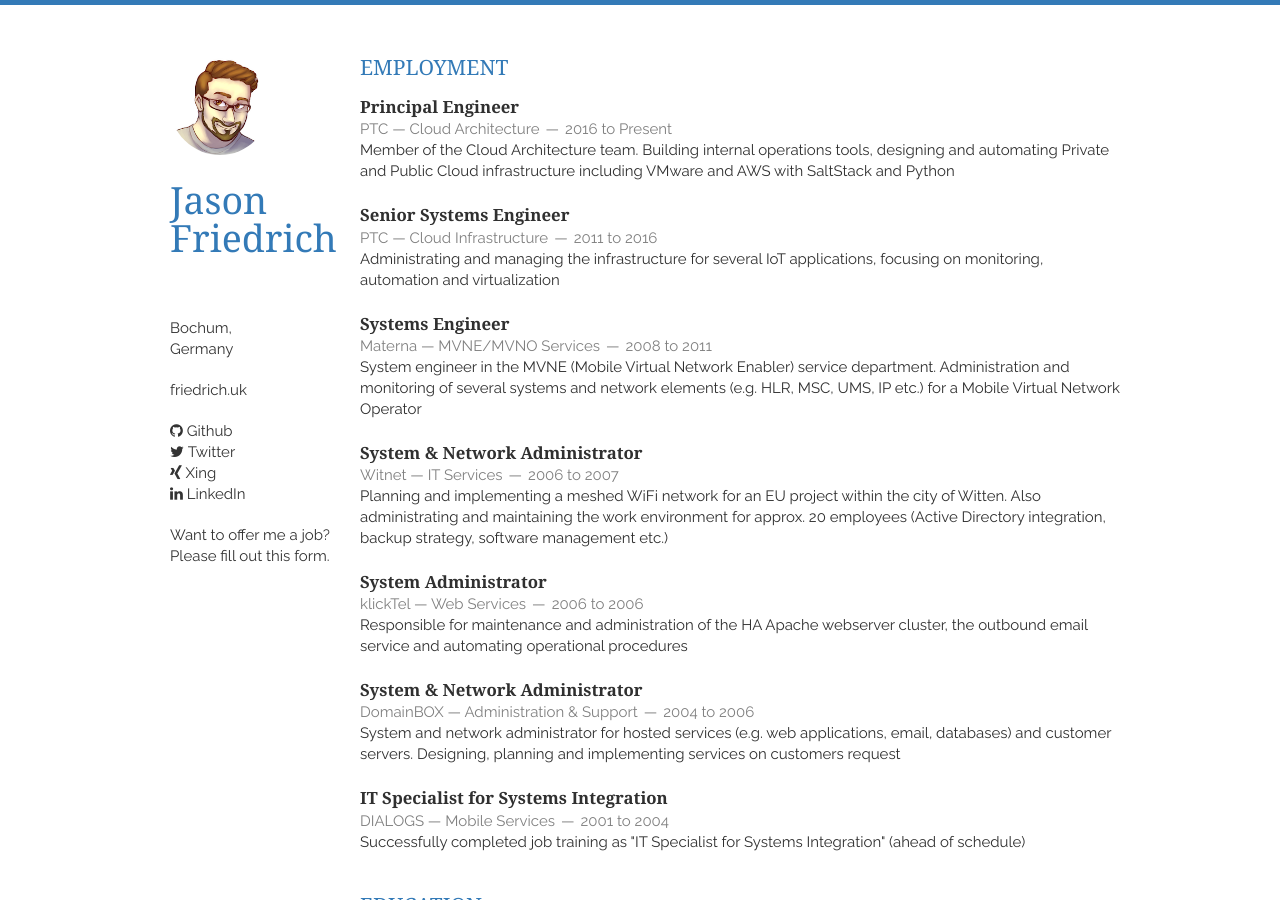
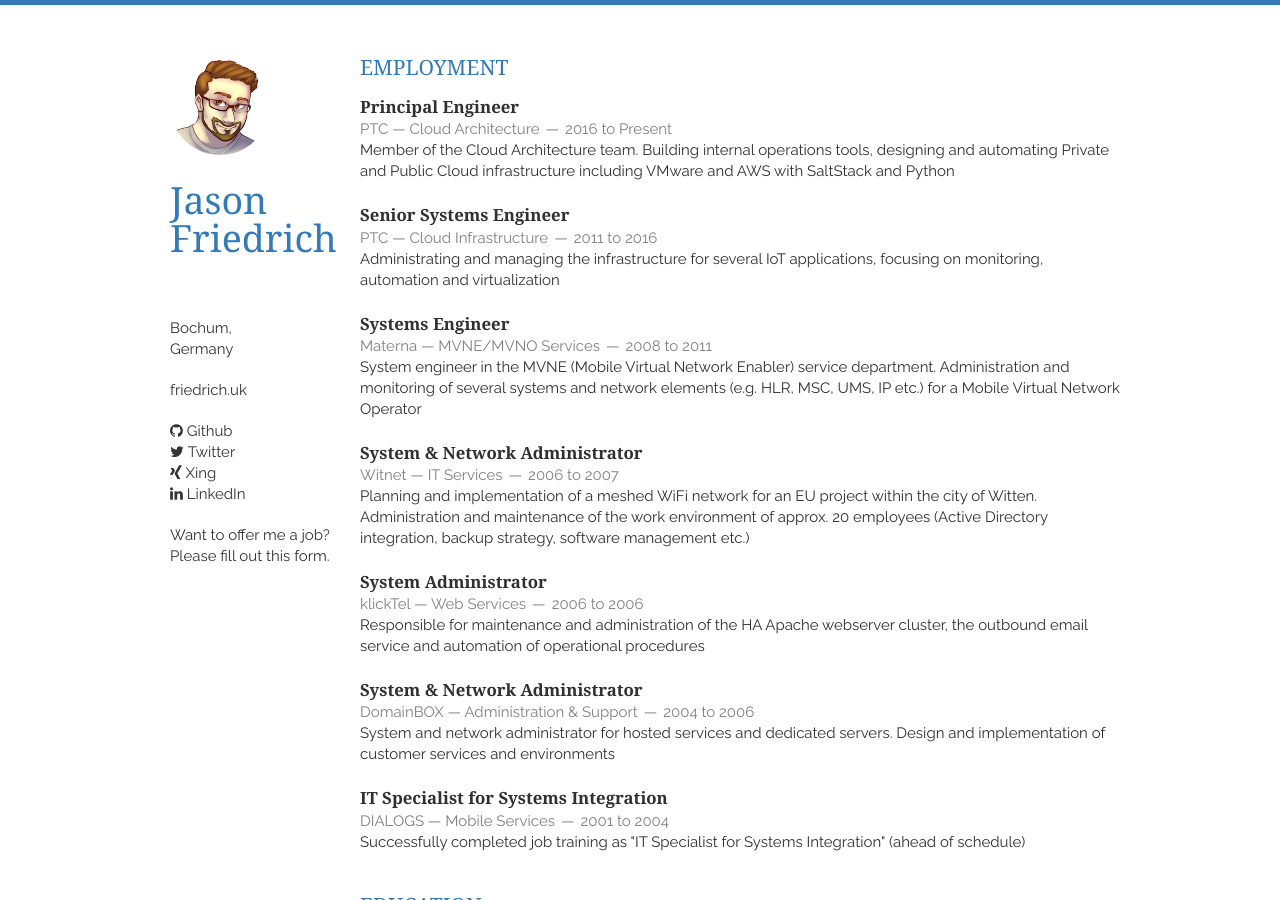
Before and after one commit to jbfriedrich/resume, a Jekyll site: the page built from index.html, in a window 1280 px wide and 900 px high. Built offline with Jekyll 4.4.1, drawn with Linux system fonts in a browser that asks for light colours; nearby versions of some CDN libraries.

Commit message:
Update CV info

```diff
--- a/_includes/employment.html
+++ b/_includes/employment.html
@@ -32,9 +32,9 @@
             <h1>System &amp; Network Administrator</h1>
             <span><address>Witnet — IT Services</address><time>2006 to 2007</time></span>
         </header>
-        <p>Planning and implementing a meshed WiFi network for an EU project
-          within the city of Witten. Also administrating and maintaining the work
-          environment for approx. 20 employees (Active Directory integration, backup
+        <p>Planning and implementation of a meshed WiFi network for an EU project
+          within the city of Witten. Administration and maintenance of the work
+          environment of approx. 20 employees (Active Directory integration, backup
           strategy, software management etc.)</p>
     </article>
     <article>
@@ -43,16 +43,15 @@
             <span><address>klickTel — Web Services</address><time>2006 to 2006</time></span>
         </header>
         <p>Responsible for maintenance and administration of the HA Apache webserver
-          cluster, the outbound email service and automating operational procedures</p>
+          cluster, the outbound email service and automation of operational procedures</p>
     </article>
     <article>
         <header>
             <h1>System &amp; Network Administrator</h1>
             <span><address>DomainBOX — Administration &amp; Support</address><time>2004 to 2006</time></span>
         </header>
-        <p>System and network administrator for hosted services (e.g. web applications,
-          email, databases) and customer servers. Designing, planning and implementing services
-          on customers request</p>
+        <p>System and network administrator for hosted services and dedicated servers.
+          Design and implementation of customer services and environments</p>
     </article>
     <article>
         <header>
```
